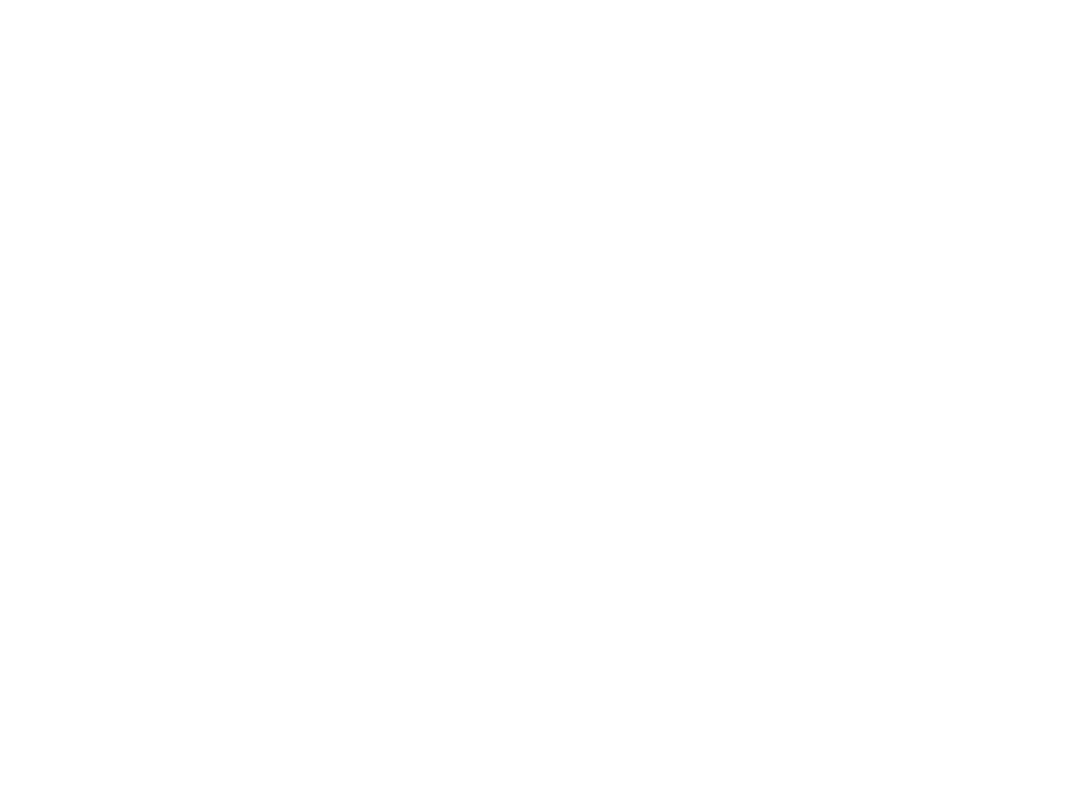
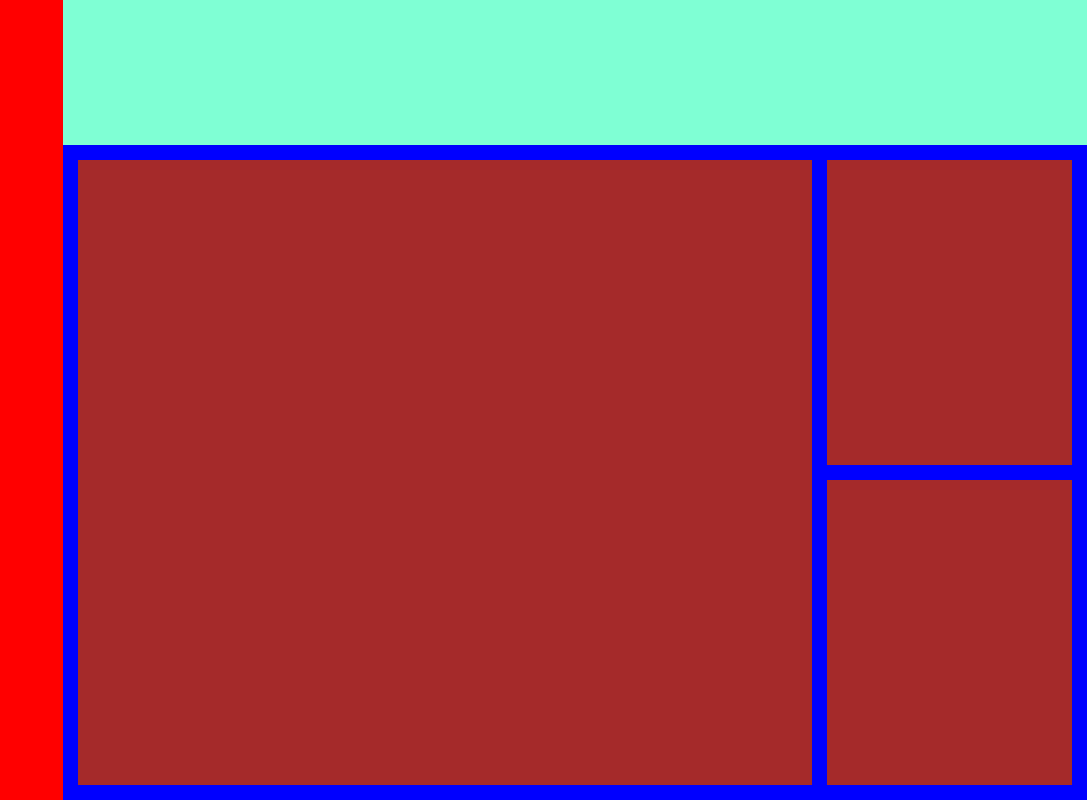
Before and after one commit to Alp9ne/admin-dashboard, a plain HTML site: page index.html in a window 1280 px wide. Shown: the whole page, without its empty margins (193-1280 px from the left). Drawn offline with Linux system fonts and the light colour scheme.

Commit message:
add basic grid layout

```diff
--- a/index.html
+++ b/index.html
@@ -7,6 +7,18 @@
   <link rel="stylesheet" href="style.css">
 </head>
 <body>
+  <div class="container">
+    <div class="header">
 
+    </div>
+    <div class="sidebar">
+
+    </div>
+    <div class="main-content">
+      <div id="projects" class="sub-content"></div>
+      <div id="announcements" class="sub-content"></div>
+      <div id="trending" class="sub-content"></div>
+    </div>
+  </div>
 </body>
 </html>
--- a/style.css
+++ b/style.css
@@ -0,0 +1,58 @@
+html, body, div, span, applet, object, iframe, h1, h2, h3, h4, h5, h6, p, blockquote, pre, a, abbr, acronym, address, big, cite, code, del, dfn, em, font, img, ins, kbd, q, s, samp, small, strike, strong, sub, sup, tt, var, b, u, i, center, dl, dt, dd, ol, ul, li, fieldset, form, label, legend, caption {
+  margin: 0;
+  padding: 0;
+  border: 0;
+  outline: 0;
+  font-size: 100%;
+  vertical-align: baseline;
+  background: transparent;
+}
+
+html, body {
+  width: 100%;
+  height: 100%;
+}
+
+.container {
+  display: grid;
+  grid-template-columns: 1fr 4fr;
+  grid-template-rows: 1fr 4.5fr;
+  height: 100%;
+}
+
+.header {
+  background-color: aquamarine;
+  grid-column: 2 / 5;
+}
+.sidebar {
+  background-color: red;
+  grid-column: 1 / 2;
+  grid-row: 1 / 3
+}
+.main-content {
+  background-color: blue;
+  grid-column: 2 / 5;
+  padding: 15px;
+  display: grid;
+  gap: 15px;
+  grid-template-columns: 3fr 1fr;
+  grid-template-rows: 1fr 1fr;
+}
+
+.sub-content {
+  background-color: brown;
+}
+
+#projects {
+  grid-column: 1 / 2;
+  grid-row: 1 / 3;
+}
+#trending, #announcements {
+  grid-template-columns: 2 / 3;
+}
+#announcements {
+  grid-template-rows: 1 / 2;
+}
+#trending {
+  grid-template-rows: 2 / 3;
+}
```
